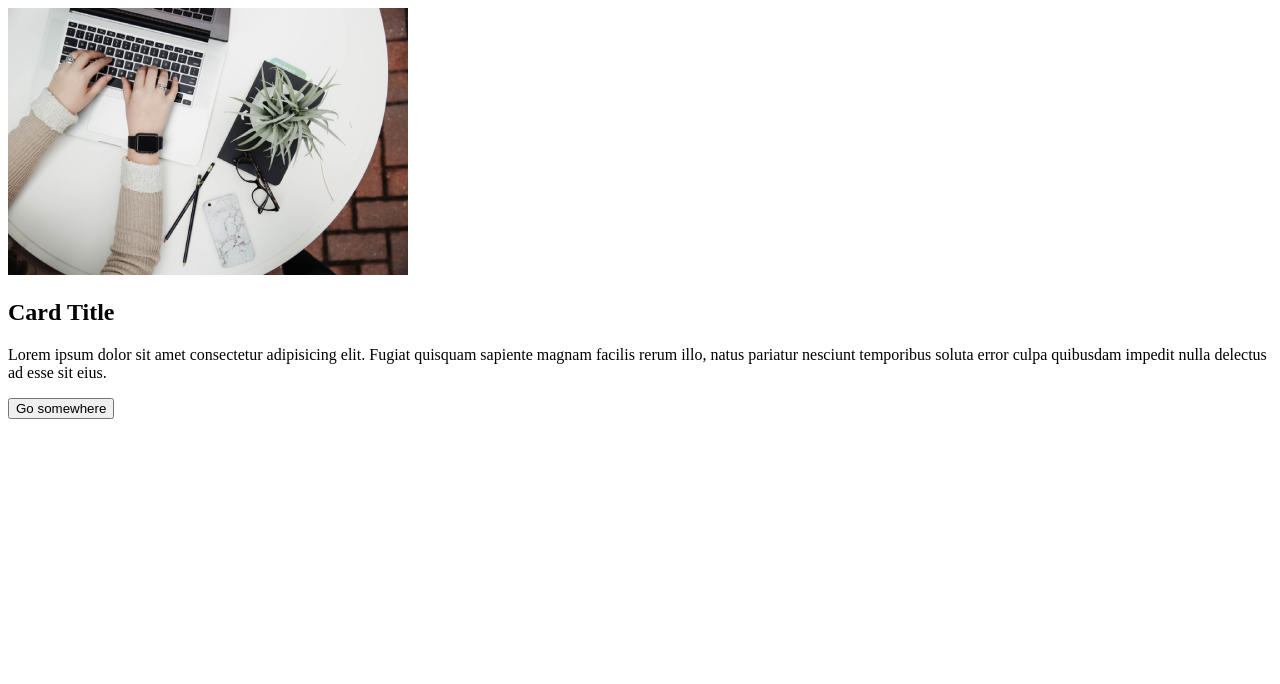
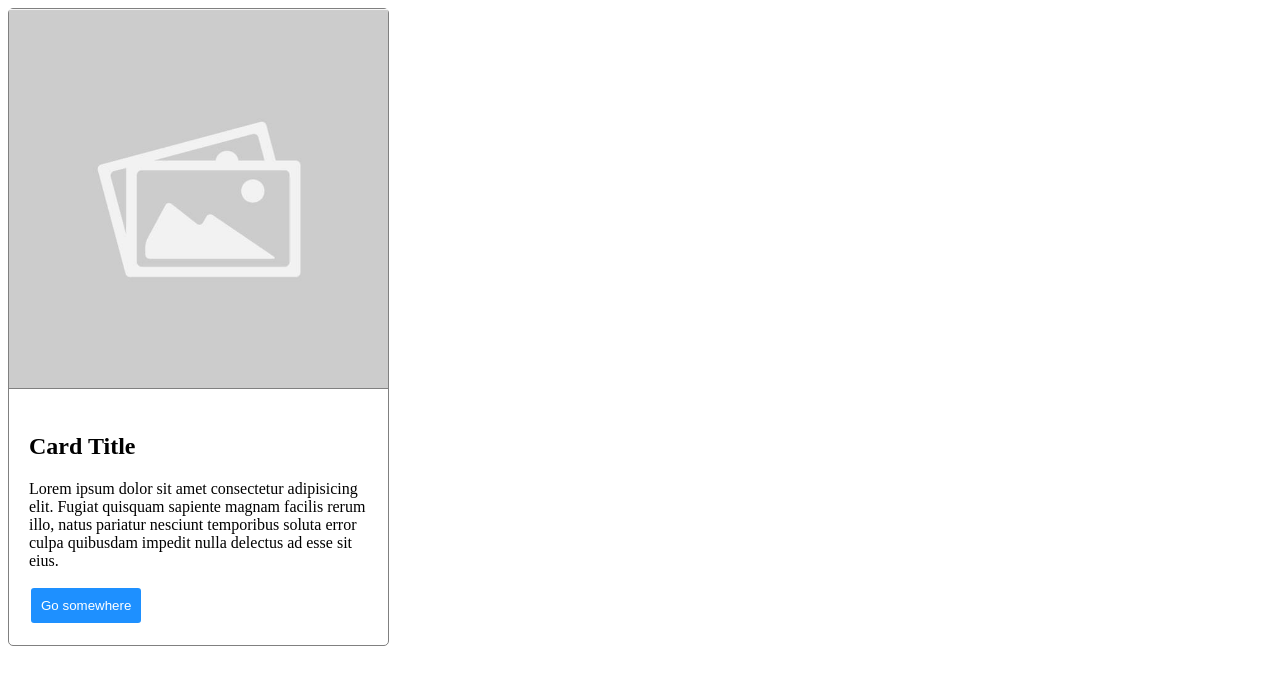
Before and after one commit to fgirgenti/esercizi, a plain HTML site: page esercizio card/card.html in a window 1280 px wide. Drawn offline with Linux system fonts and the light colour scheme.

Commit message:
Aggiunta CSS alla card

```diff
--- a/esercizio card/card.html
+++ b/esercizio card/card.html
@@ -5,16 +5,14 @@
     <meta charset="UTF-8">
     <meta http-equiv="X-UA-Compatible" content="IE=edge">
     <meta name="viewport" content="width=device-width, initial-scale=1.0">
+    <link rel="stylesheet" href="style.css">
     <title>Esercizio Card</title>
 </head>
 
 <body>
     <div>
-        <picture>
-            <source srcset="../esercizi/Esercizio1/assets/hands.png">
-            <img src="../esercizi/Esercizio1/assets/hands.png" alt="Immagine con laptop">
-        </picture>
-        <section>
+        <img src="placeholder-image.jpg" alt="placeholder-image">
+        <article>
             <h2>Card Title</h2>
             <p>
                 Lorem ipsum dolor sit amet consectetur adipisicing elit.
@@ -23,7 +21,7 @@
                 quibusdam impedit nulla delectus ad esse sit eius.
             </p>
             <button>Go somewhere</button>
-        </section>
+        </article>
     </div>
 </body>
 
--- /dev/null
+++ b/esercizio card/style.css
@@ -0,0 +1,31 @@
+div {
+    width: 30%;
+    border: 1px solid grey;
+    border-radius: 5px;
+}
+
+article {
+    padding: 20px;
+}
+
+img {
+    width: 100%;
+    border-bottom: 1px solid grey;
+}
+
+button {
+    background-color:dodgerblue;
+    color: white;
+    padding: 10px;
+    border-radius: 5px;
+    border: 2px solid;
+}
+
+button:hover {
+    transition-duration: 0.5s;
+    background-color: blue;
+}
+
+button:active {
+    transform: translateY(6px);
+}
```
Also changed, not shown: esercizio card/placeholder-image.jpg (added).
